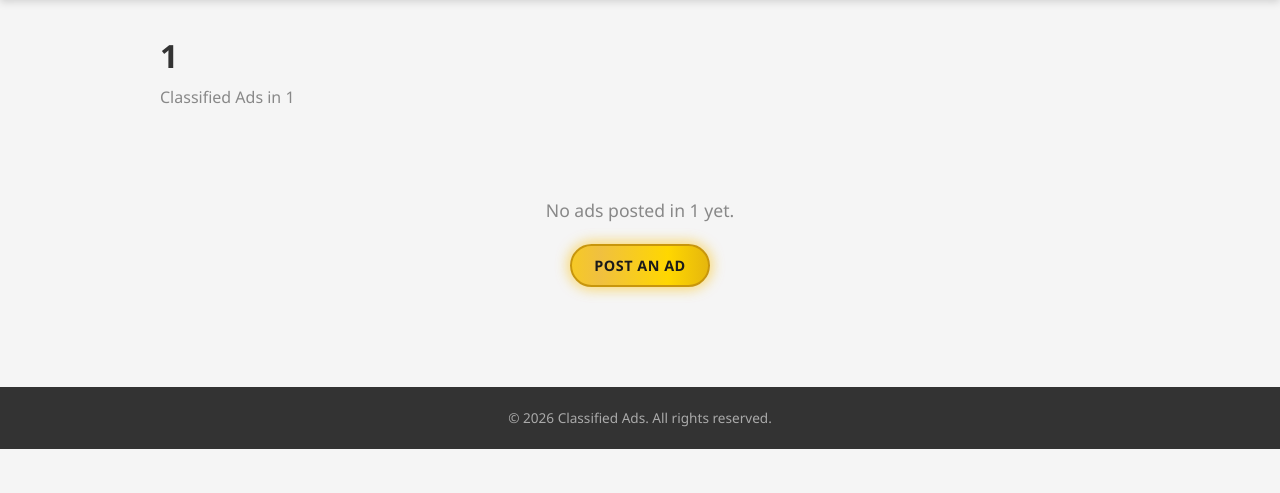
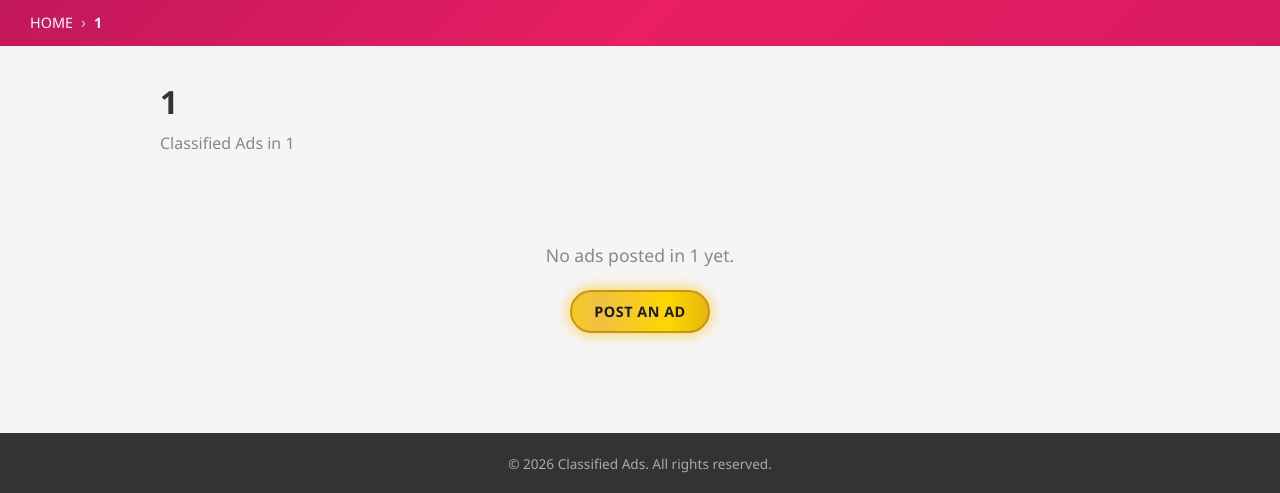
Before and after one commit to sclinala-star/Cashapp-pay-1, a FastAPI app: page /city/1 in a window 1280 px wide. Shown: the part 76-569 px from the top of the page. Run offline with FastAPI, Linux system fonts and the light colour scheme; data comes from the database, SQL or seed files in the repository; data that the repository does not hold is empty.

Commit message:
Add breadcrumb navigation (HOME > Country > State > City) on city page
Co-Authored-By: Devin AI <158243242+devin-ai-integration[bot]@users.noreply.github.com>

```diff
--- a/app.py
+++ b/app.py
@@ -150,9 +150,13 @@ def city_page(request: Request, city_name: str):
     post_list = [dict(p) for p in posts]
     menu_items = db.execute("SELECT * FROM menu_items ORDER BY sort_order, name").fetchall()
     menu_list = [{"id": m["id"], "name": m["name"], "url": m["url"]} for m in menu_items]
+    # Find country and state for breadcrumb
+    city_row = db.execute("SELECT c.name as city_name, s.name as state_name, co.name as country_name FROM cities c JOIN states s ON c.state_id = s.id JOIN countries co ON s.country_id = co.id WHERE c.name = ?", (city_name,)).fetchone()
+    country_name = city_row["country_name"] if city_row else ""
+    state_name = city_row["state_name"] if city_row else ""
     db.close()
     logo_url = get_logo_url()
-    return templates.TemplateResponse(request=request, name="city.html", context={"city_name": city_name, "posts": post_list, "logo_url": logo_url, "menu_items": menu_list})
+    return templates.TemplateResponse(request=request, name="city.html", context={"city_name": city_name, "posts": post_list, "logo_url": logo_url, "menu_items": menu_list, "country_name": country_name, "state_name": state_name})
 
 
 # ─── User Auth ───────────────────────────────────────────────────────
--- a/static/css/style.css
+++ b/static/css/style.css
@@ -1418,28 +1418,60 @@ a:hover {
 }
 
 /* ─── City Page ──────────────────────────────────────────────────── */
-.city-menu-bar {
-    background: #f5f5f5;
-    border-bottom: 1px solid #e0e0e0;
+.city-breadcrumb-bar {
+    background: linear-gradient(135deg, #c2185b, #e91e63, #d81b60);
     padding: 10px 30px;
     display: flex;
-    gap: 20px;
+    align-items: center;
+    justify-content: space-between;
     flex-wrap: wrap;
+    gap: 10px;
+}
+
+.city-breadcrumb {
+    display: flex;
+    align-items: center;
+    gap: 8px;
+}
+
+.bc-link {
+    color: #fff;
+    text-decoration: none;
+    font-size: 0.9rem;
+    font-weight: 500;
+}
+
+.bc-link:hover {
+    text-decoration: underline;
+}
+
+.bc-sep {
+    color: rgba(255,255,255,0.7);
+    font-size: 1rem;
+}
+
+.bc-current {
+    color: #fff;
+    font-weight: 700;
+    font-size: 0.9rem;
+}
+
+.city-menu-links {
+    display: flex;
+    gap: 15px;
 }
 
 .city-menu-link {
-    color: #333;
+    color: #fff;
     text-decoration: none;
-    font-size: 0.95rem;
+    font-size: 0.85rem;
     font-weight: 500;
-    padding: 4px 8px;
-    border-radius: 4px;
-    transition: color 0.2s, background 0.2s;
+    opacity: 0.9;
 }
 
 .city-menu-link:hover {
-    color: #daa520;
-    background: rgba(218,165,32,0.1);
+    opacity: 1;
+    text-decoration: underline;
 }
 
 .city-page-container {
--- a/templates/city.html
+++ b/templates/city.html
@@ -23,13 +23,28 @@
         </div>
     </header>
 
-    {% if menu_items %}
-    <div class="city-menu-bar">
-        {% for item in menu_items %}
-        <a href="{{ item.url }}" class="city-menu-link" target="_blank">{{ item.name }}</a>
-        {% endfor %}
+    <div class="city-breadcrumb-bar">
+        <div class="city-breadcrumb">
+            <a href="/" class="bc-link">HOME</a>
+            <span class="bc-sep">›</span>
+            {% if country_name %}
+            <a href="/" class="bc-link">{{ country_name }}</a>
+            <span class="bc-sep">›</span>
+            {% endif %}
+            {% if state_name %}
+            <span class="bc-link">{{ state_name }}</span>
+            <span class="bc-sep">›</span>
+            {% endif %}
+            <span class="bc-current">{{ city_name }}</span>
+        </div>
+        {% if menu_items %}
+        <div class="city-menu-links">
+            {% for item in menu_items %}
+            <a href="{{ item.url }}" class="city-menu-link" target="_blank">{{ item.name }}</a>
+            {% endfor %}
+        </div>
+        {% endif %}
     </div>
-    {% endif %}
 
     <main class="city-page-container">
         <h2 class="city-page-title">{{ city_name }}</h2>
```
